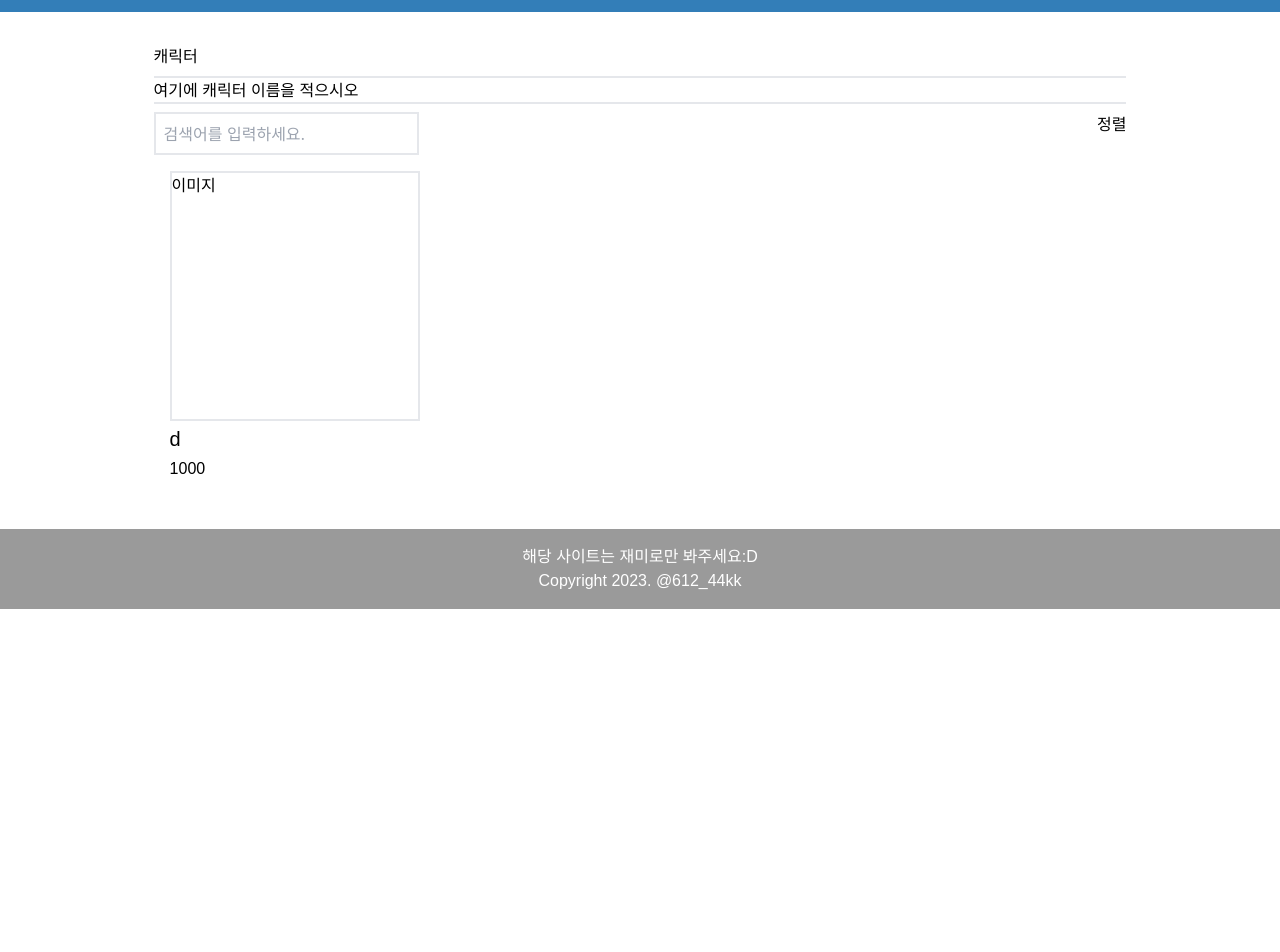
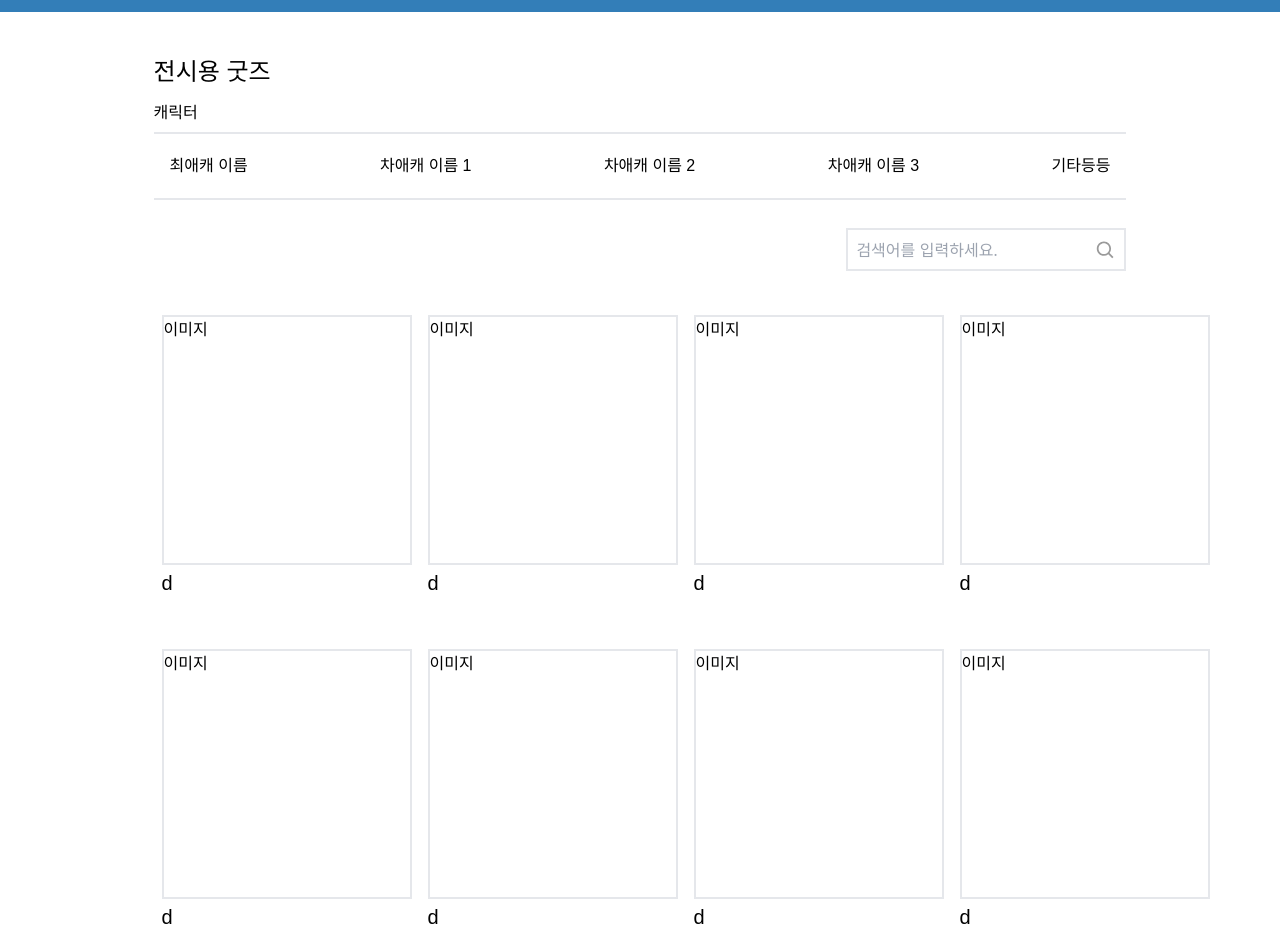
Before and after one commit to yoonui/React_MyGoodsWebsite, a React (Create React App) app: page /display in a window 1280 px wide. Shown: the part 180-1132 px from the top of the page. Before the commit the page ends 800 px from the top, so only its background shows below. Built offline with nearby package versions, Linux system fonts and the light colour scheme; a web font is replaced by a local one.

Commit message:
ADD: 전시/판매 리스트 화면 개발

```diff
--- a/package.json
+++ b/package.json
@@ -14,6 +14,7 @@
     "postcss": "^8.4.21",
     "react": "^18.2.0",
     "react-dom": "^18.2.0",
+    "react-icons": "^4.8.0",
     "react-router-dom": "^6.9.0",
     "react-scripts": "5.0.1",
     "sass": "^1.59.3",
--- a/src/App.tsx
+++ b/src/App.tsx
@@ -7,6 +7,8 @@ import LoginPage from "./pages/LoginPage";
 
 import DisplayPage from "./pages/DisplayPage";
 import SalePage from "./pages/SalePage";
+
+import MyPage from "./pages/MyPage";
 
 function App() {
   return (
@@ -19,6 +21,8 @@ function App() {
 
           <Route path="/display" element={<DisplayPage />} />
           <Route path="/sale" element={<SalePage />} />
+
+          <Route path="/mypage" element={<MyPage />} />
         </Routes>
       </Layout>
     </BrowserRouter>
--- a/src/components/GoodsPreview.tsx
+++ b/src/components/GoodsPreview.tsx
@@ -1,6 +1,6 @@
 const GoodsPreview = (props: { name: string; price?: number }) => {
   return (
-    <div className="m-4">
+    <div className="mx-2 my-6">
       <div className="w-[250px] h-[250px] border-[2px]">이미지</div>
       <div className="my-1 text-xl font-Kim700">{props.name}</div>
       <div className="my-1 font-Kim400">{props.price ?? ""}</div>
--- a/src/pages/DisplayPage.tsx
+++ b/src/pages/DisplayPage.tsx
@@ -1,27 +1,57 @@
 import GoodsPreview from "../components/GoodsPreview";
+import { BiSearch } from "react-icons/bi";
 
 const DisplayPage = () => {
   return (
     <div className="flex justify-center m-8">
       <div className="w-[80%]">
-        {/* 캐릭터 필터링 */}
+        <div className="my-3 text-2xl font-Kim700">전시용 굿즈</div>
+
         <div>
           <div>캐릭터</div>
-          <div className="border-t-[2px] border-b-[2px] my-2">
-            여기에 캐릭터 이름을 적으시오
+          <div className="flex items-center border-t-[2px] border-b-[2px] my-2 py-5 px-4 justify-between">
+            <div className="font-Kim400 hover:font-bold">최애캐 이름</div>
+            <div className="font-Kim400 hover:font-bold">차애캐 이름 1</div>
+            <div className="font-Kim400 hover:font-bold">차애캐 이름 2</div>
+            <div className="font-Kim400 hover:font-bold">차애캐 이름 3</div>
+            <div className="font-Kim400 hover:font-bold">기타등등</div>
+          </div>
+        </div>
+
+        <div className="flex justify-end">
+          <div className="my-5 relative w-[280px] h-[43px] border-[2px] flex">
+            <input
+              className="w-[100%] p-2 focus:outline-none"
+              placeholder="검색어를 입력하세요."
+            />
+            <BiSearch
+              className="m-2 cursor-pointer"
+              size="25"
+              color="#9A9A9A"
+            />
           </div>
         </div>
 
         <div className="flex justify-between">
-          <input
-            className="w-[265px] h-[43px] border-[2px] p-2"
-            placeholder="검색어를 입력하세요."
-          />
-          <div>정렬</div>
+          <GoodsPreview name="d" />
+          <GoodsPreview name="d" />
+          <GoodsPreview name="d" />
+          <GoodsPreview name="d" />
         </div>
 
-        {/* 굿즈 리스트 */}
-        <GoodsPreview name="d" price={1000} />
+        <div className="flex justify-between">
+          <GoodsPreview name="d" />
+          <GoodsPreview name="d" />
+          <GoodsPreview name="d" />
+          <GoodsPreview name="d" />
+        </div>
+
+        <div className="flex justify-between">
+          <GoodsPreview name="d" />
+          <GoodsPreview name="d" />
+          <GoodsPreview name="d" />
+          <GoodsPreview name="d" />
+        </div>
       </div>
     </div>
   );
--- /dev/null
+++ b/src/pages/MyPage.tsx
@@ -0,0 +1,32 @@
+const MyPage = () => {
+  return (
+    <div className="flex justify-center my-8">
+      <div className="w-[400px] m-3 px-16 py-10 border-[3px] text-center">
+        <div className="my-3 text-2xl font-Kim700">회원가입</div>
+
+        <div className="mt-8">
+          <div className="text-lg text-left font-Kim400">아이디</div>
+          <input className="w-[265px] h-[43px] border-[2px] p-2" />
+        </div>
+
+        <div className="my-4">
+          <div className="text-lg text-left font-Kim400">비밀번호</div>
+          <input className="w-[265px] h-[43px] border-[2px] p-2" />
+        </div>
+
+        <div className="my-4">
+          <div className="text-lg text-left font-Kim400">닉네임</div>
+          <input className="w-[265px] h-[43px] border-[2px] p-2" />
+        </div>
+
+        <div className="mt-10 text-center">
+          <button className="w-[265px] px-8 py-3 text-white bg-secondary-color hover:bg-secondary-color-bold">
+            가입하기
+          </button>
+        </div>
+      </div>
+    </div>
+  );
+};
+
+export default MyPage;
--- a/src/pages/SalePage.tsx
+++ b/src/pages/SalePage.tsx
@@ -1,5 +1,60 @@
+import GoodsPreview from "../components/GoodsPreview";
+import { BiSearch } from "react-icons/bi";
+
 const SalePage = () => {
-  return <>SalePage</>;
+  return (
+    <div className="flex justify-center m-8">
+      <div className="w-[80%]">
+        <div className="my-3 text-2xl font-Kim700">판매용 굿즈</div>
+
+        <div>
+          <div>캐릭터</div>
+          <div className="flex items-center border-t-[2px] border-b-[2px] my-2 py-5 px-4 justify-between">
+            <div className="font-Kim400 hover:font-bold">최애캐 이름</div>
+            <div className="font-Kim400 hover:font-bold">차애캐 이름 1</div>
+            <div className="font-Kim400 hover:font-bold">차애캐 이름 2</div>
+            <div className="font-Kim400 hover:font-bold">차애캐 이름 3</div>
+            <div className="font-Kim400 hover:font-bold">기타등등</div>
+          </div>
+        </div>
+
+        <div className="flex justify-end">
+          <div className="my-5 relative w-[280px] h-[43px] border-[2px] flex">
+            <input
+              className="w-[100%] p-2 focus:outline-none"
+              placeholder="검색어를 입력하세요."
+            />
+            <BiSearch
+              className="m-2 cursor-pointer"
+              size="25"
+              color="#9A9A9A"
+            />
+          </div>
+        </div>
+
+        <div className="flex justify-between">
+          <GoodsPreview name="d" price={1500} />
+          <GoodsPreview name="d" price={1500} />
+          <GoodsPreview name="d" price={1500} />
+          <GoodsPreview name="d" price={1500} />
+        </div>
+
+        <div className="flex justify-between">
+          <GoodsPreview name="d" price={1500} />
+          <GoodsPreview name="d" price={1500} />
+          <GoodsPreview name="d" price={1500} />
+          <GoodsPreview name="d" price={1500} />
+        </div>
+
+        <div className="flex justify-between">
+          <GoodsPreview name="d" price={1500} />
+          <GoodsPreview name="d" price={1500} />
+          <GoodsPreview name="d" price={1500} />
+          <GoodsPreview name="d" price={1500} />
+        </div>
+      </div>
+    </div>
+  );
 };
 
 export default SalePage;
```
Also changed, not shown: 1 other file (tests, documents, lock files or other folders).
